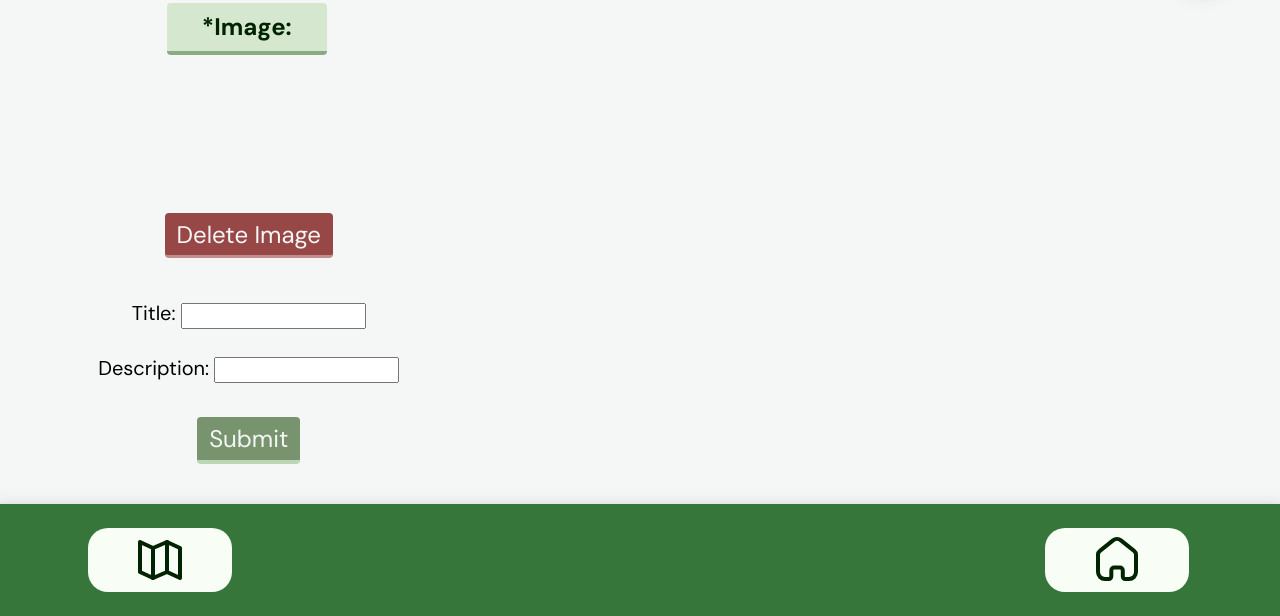
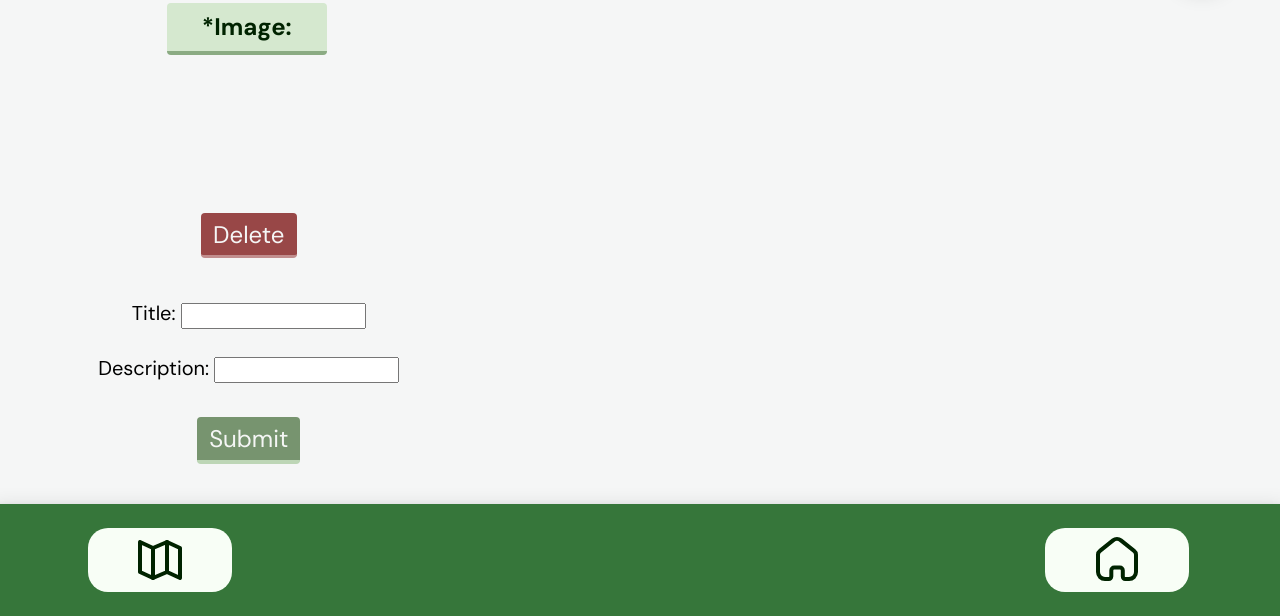
Before and after one commit to r-truesdale/CGP, a plain HTML site: page upload.html in a window 1280 px wide. Shown: the part 198-814 px from the top of the page. Drawn offline with Linux system fonts and the light colour scheme; a web font is replaced by a local one.

Commit message:
Update upload.html
"Delete Image" to "delete"

```diff
--- a/upload.html
+++ b/upload.html
@@ -51,7 +51,7 @@
     <input class="input-img" type="file" id="imgUpload" name="imgUpload"
           accept="image/jpeg, image/png, image/jpg, image/heic" required>
     <output></output>
-    <button id="btn-delete" class="" onclick="deleteImage()">Delete Image</button>
+    <button id="btn-delete" class="" onclick="deleteImage()">Delete</button>
     <br>
     <br>
     <div id="title-desc">
```
